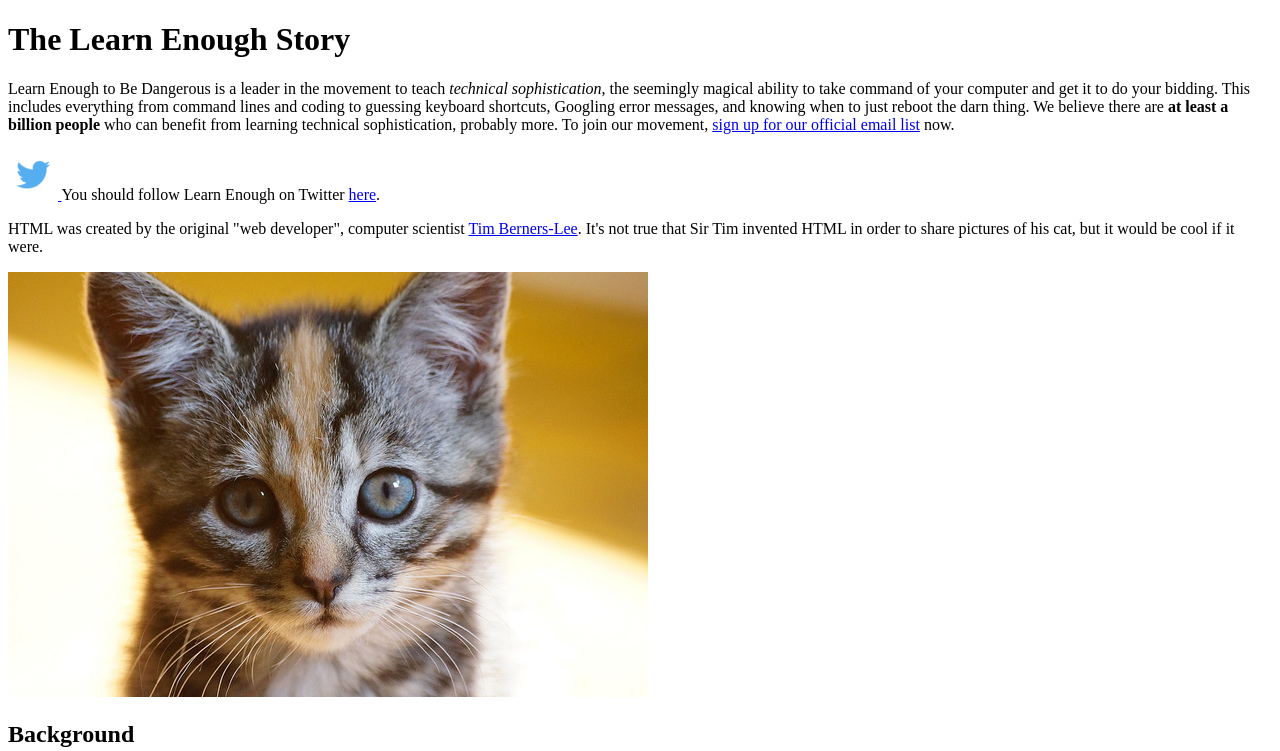
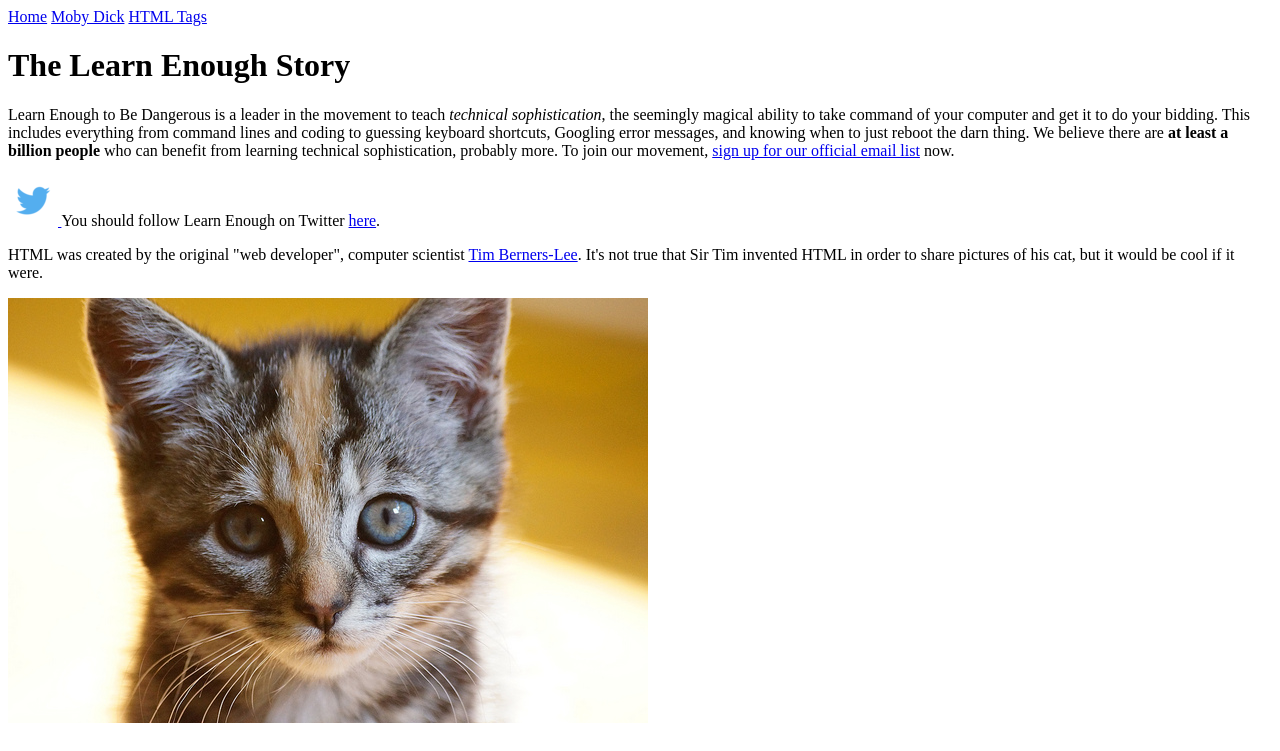
Before and after one commit to dfarrugia61/sample_webite, a plain HTML site: page index.html in a window 1280 px wide. Shown: the top 751 px of the page. Drawn offline with Linux system fonts and the light colour scheme.

Commit message:
Add a menu to all pages

```diff
--- a/index.html
+++ b/index.html
@@ -5,6 +5,12 @@
     <meta charset="utf-8">
   </head>
   <body>
+
+      <div>
+        <a href="index.html">Home</a>
+        <a href="moby_dick.html">Moby Dick</a>
+        <a href="tags.html">HTML Tags</a>
+      </div>
     <h1>The Learn Enough Story</h1>
 
     <p>
```
Also changed, not shown: tags.html (+6 -0 lines).
